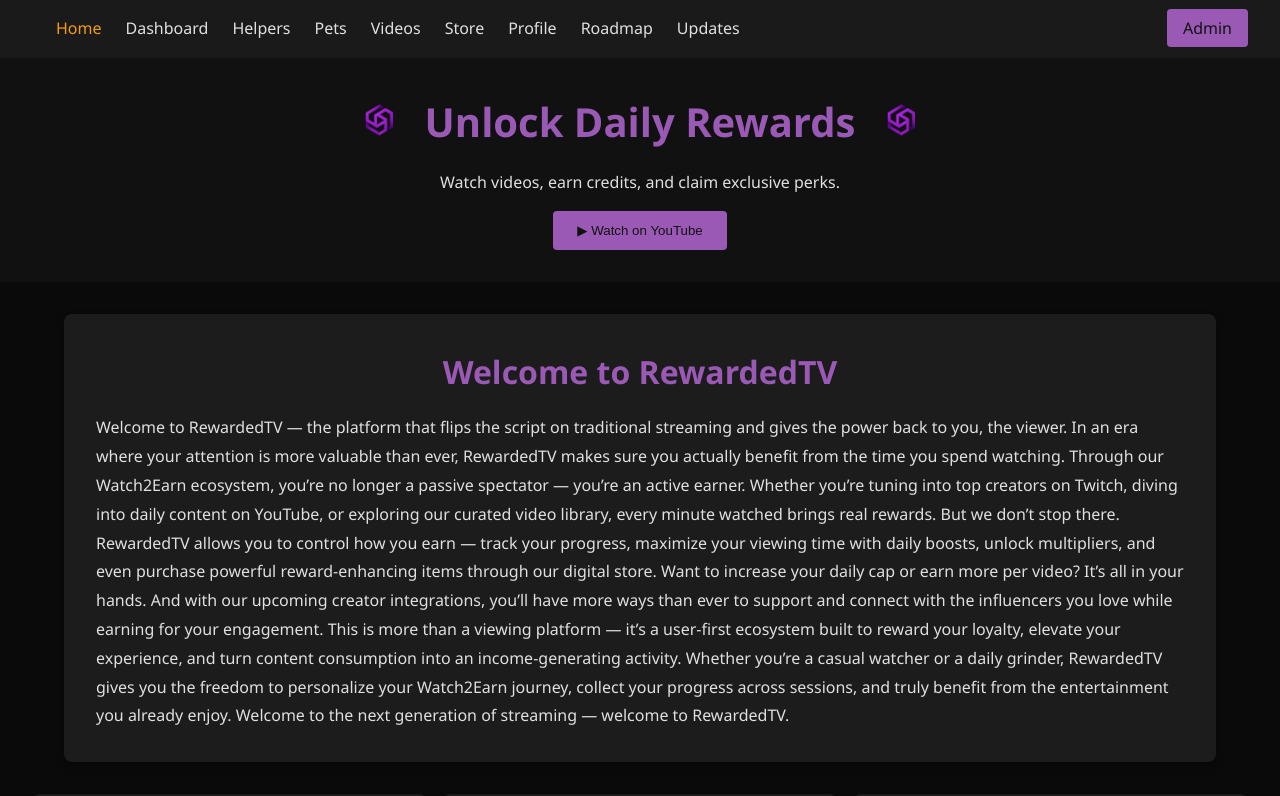
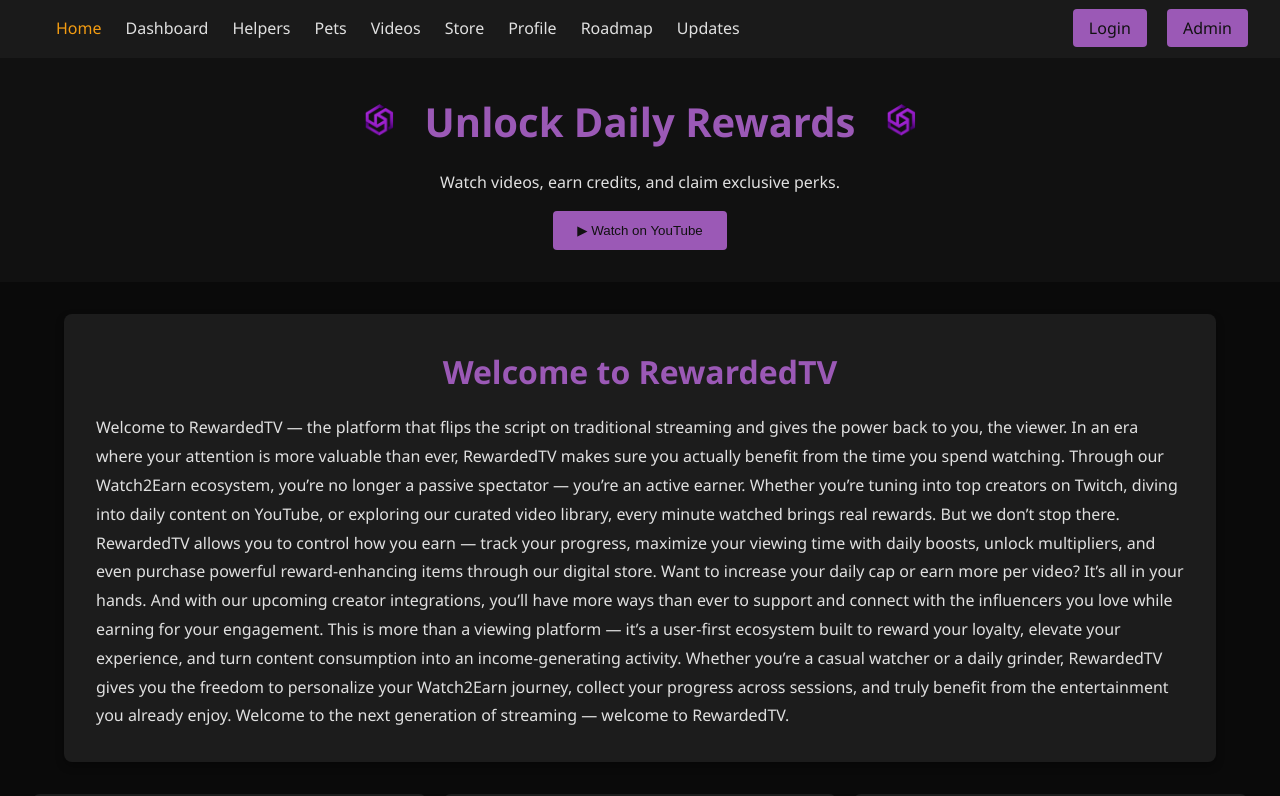
Before and after one commit to NazurHatui/RewardedTV, a plain HTML site: page index.html in a window 1280 px wide. Shown: the top 796 px of the page. Drawn offline with Linux system fonts and the light colour scheme; no server answers.

Commit message:
Update index.html

```diff
--- a/index.html
+++ b/index.html
@@ -93,7 +93,10 @@
         </li>
       </ul>
     </div>
-    <div class="right-nav"><a href="admin.html">Admin</a></div>
+    <div class="right-nav">
+      <a href="login.html">Login</a>
+      <a href="admin.html">Admin</a>
+    </div>
   </header>
 
   <section class="hero">
```
